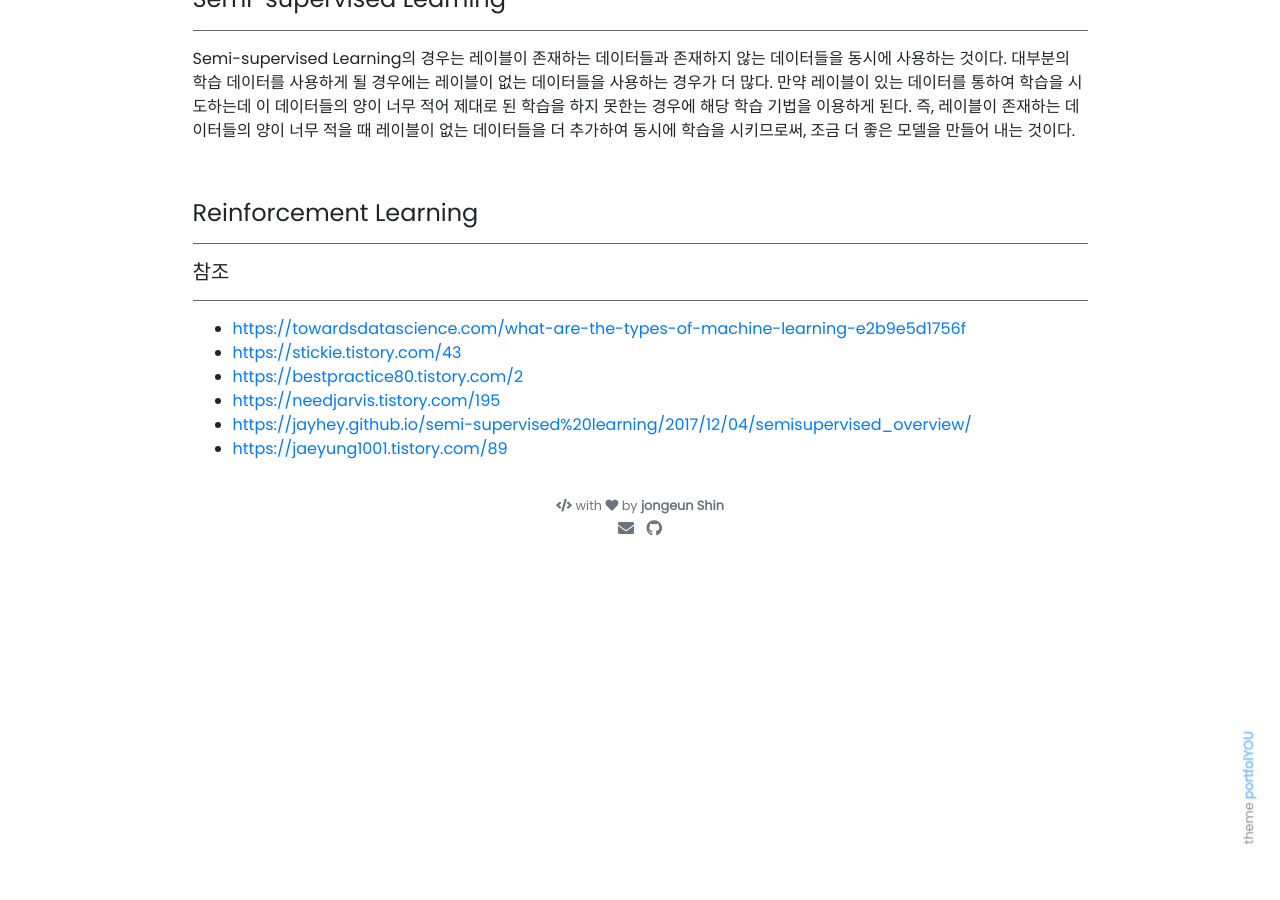
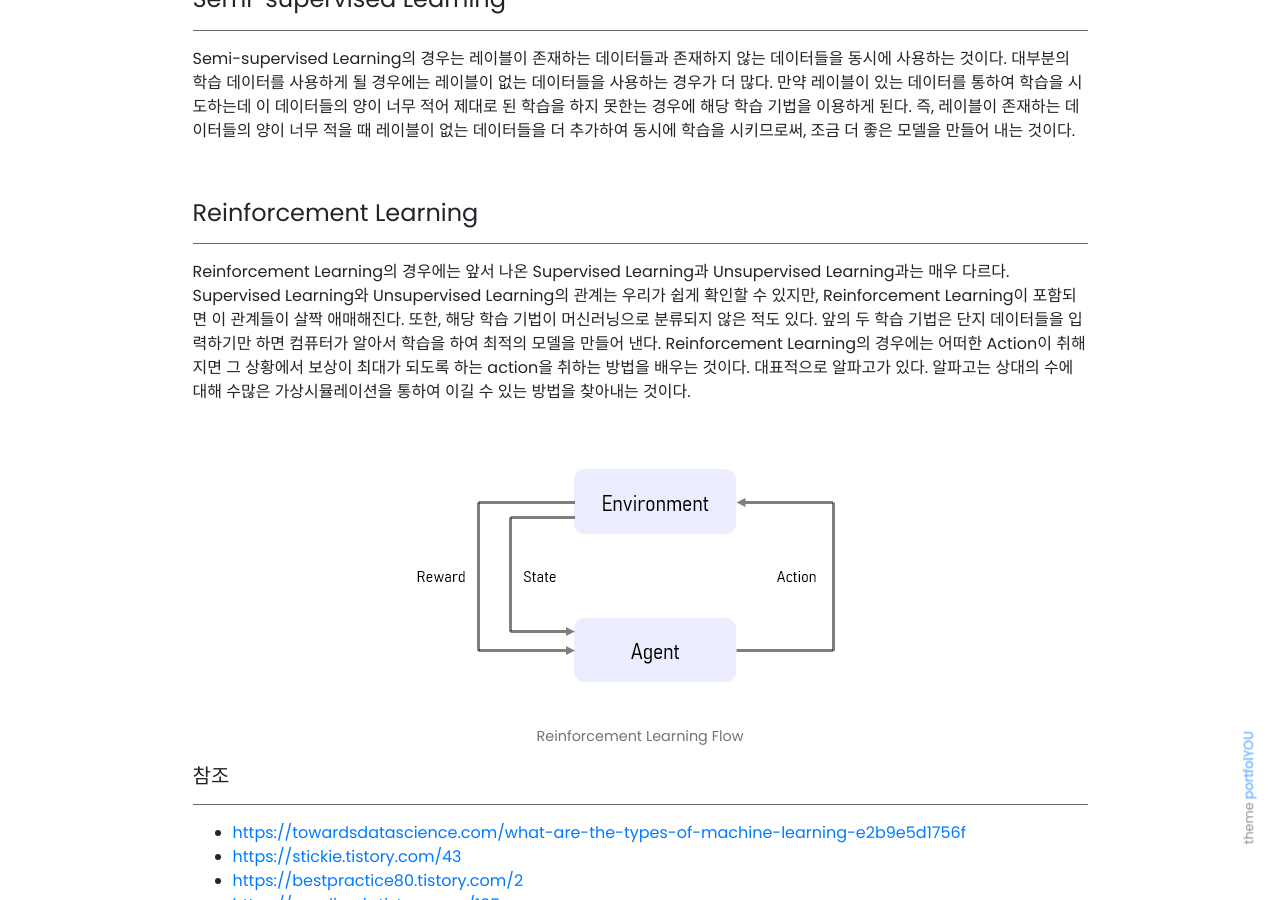
Before and after one commit to jongeunShin95/jongeunshin95.github.io, a Jekyll site: the page built from _posts/2020-04-09-types-of-machine-learning.md, in a window 1280 px wide and 900 px high, scrolled down 2564 px. Built offline with Jekyll 4.4.1, drawn with Linux system fonts in a browser that asks for light colours; nearby versions of some CDN libraries; our own code applies the rules of GitHub Pages for plain Markdown files; comment, search, counter and statistics services are not loaded; before the commit the page ends 3121 px from its top, so only the background shows below that; some of the changed text lies outside the part shown.

Commit message:
add types of machine learning - reinforcement learning

```diff
--- a/_posts/2020-04-09-types-of-machine-learning.md
+++ b/_posts/2020-04-09-types-of-machine-learning.md
@@ -78,6 +78,13 @@ Semi-supervised Learning의 경우는 레이블이 존재하는 데이터들과
 
 ---
 
+Reinforcement Learning의 경우에는 앞서 나온 Supervised Learning과 Unsupervised Learning과는 매우 다르다. Supervised Learning와 Unsupervised Learning의 관계는 우리가 쉽게 확인할 수 있지만, Reinforcement Learning이 포함되면 이 관계들이 살짝 애매해진다. 또한, 해당 학습 기법이 머신러닝으로 분류되지 않은 적도 있다. 앞의 두 학습 기법은 단지 데이터들을 입력하기만 하면 컴퓨터가 알아서 학습을 하여 최적의 모델을 만들어 낸다. Reinforcement Learning의 경우에는 어떠한 Action이 취해지면 그 상황에서 보상이 최대가 되도록 하는 action을 취하는 방법을 배우는 것이다. 대표적으로 알파고가 있다. 알파고는 상대의 수에 대해 수많은 가상시뮬레이션을 통하여 이길 수 있는 방법을 찾아내는 것이다.
+
+{% include elements/figure.html image="https://github.com/jongeunShin95/jongeunShin95.github.io/blob/master/assets/images/types_of_machine_learning/reinforcement_learning_flow.png?raw=true" caption="Reinforcement Learning Flow" %}
+
+
+
+
 ##### 참조
 
 ---
```
Also changed, not shown: assets/images/types_of_machine_learning/reinforcement_learning_flow.png (added).
